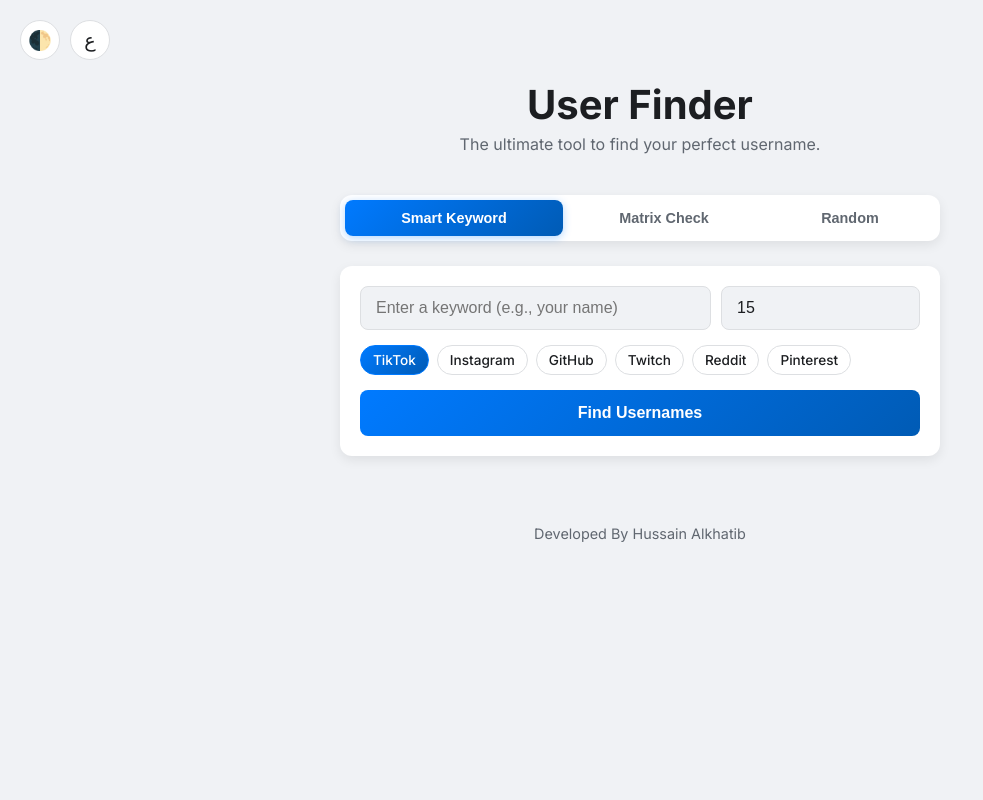
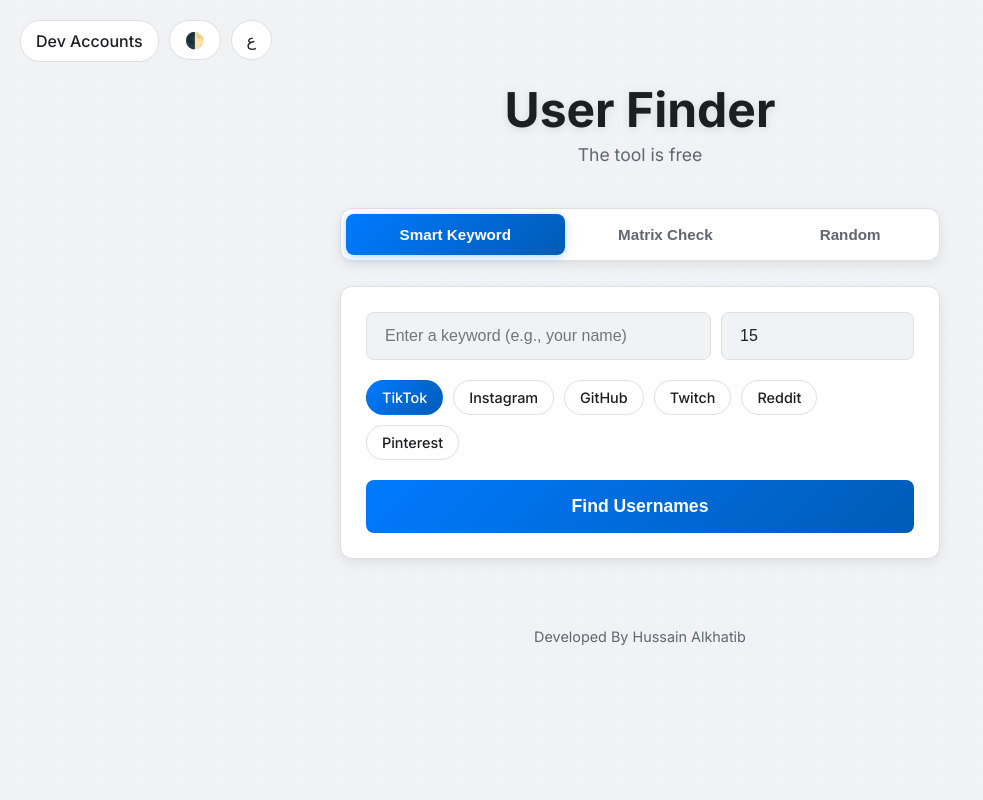
Before and after one commit to HussainAlkhatib/user.finder.web, a Flask app: page / in a window 1280 px wide. Shown: the whole page, without its empty margins (0-983 px from the left). Run offline with Flask 3, Linux system fonts and the light colour scheme.

Commit message:
تحديث تصميم الموقع وإضافة ميزات جديدة

```diff
--- a/app.py
+++ b/app.py
@@ -1,50 +1,10 @@
 from flask import Flask, render_template, request, jsonify
-import requests
-import random
-import string
 from concurrent.futures import ThreadPoolExecutor, as_completed
 
+# Import shared logic from the new core module
+from core import check_username, generate_smart_variations, PLATFORMS
+
 app = Flask(__name__)
-
-# =================================================================================
-#  CORE CHECKING LOGIC
-# =================================================================================
-
-PLATFORMS = {
-    "TikTok": {"name": "TikTok", "url_template": "https://www.tiktok.com/@{}"},
-    "Instagram": {"name": "Instagram", "url_template": "https://www.instagram.com/{}/"},
-    "GitHub": {"name": "GitHub", "url_template": "https://www.github.com/{}"},
-    "Twitch": {"name": "Twitch", "url_template": "https://www.twitch.tv/{}"},
-    "Reddit": {"name": "Reddit", "url_template": "https://www.reddit.com/user/{}"},
-    "Pinterest": {"name": "Pinterest", "url_template": "https://www.pinterest.com/{}/"},
-}
-
-HEADERS = {
-    'User-Agent': 'Mozilla/5.0 (Windows NT 10.0; Win64; x64) AppleWebKit/537.36 (KHTML, like Gecko) Chrome/91.0.4472.124 Safari/537.36'
-}
-
-def check_username(username, platform_info):
-    url = platform_info["url_template"].format(username)
-    try:
-        response = requests.get(url, headers=HEADERS, timeout=3)
-        if response.status_code == 404:
-            return username
-    except requests.exceptions.RequestException:
-        pass
-    return None
-
-def generate_smart_variations(keyword, max_length):
-    variations = {keyword}
-    leetspeak = {'a': '4', 'e': '3', 'o': '0', 'l': '1', 's': '5', 't': '7'}
-    leet_word = ''.join([leetspeak.get(char.lower(), char) for char in keyword])
-    if leet_word != keyword: variations.add(leet_word)
-    suffixes = ['_tv', '_gg', '_pro', 'x', 'yt', 'dev', 'xd', 'gaming']
-    prefixes = ['pro_', 'im', 'the_', 'real_', 'its']
-    for s in suffixes: variations.add(f"{keyword}{s}")
-    for p in prefixes: variations.add(f"{p}{keyword}")
-    variations.add(keyword + keyword[-1])
-    for _ in range(50): variations.add(f"{keyword}{random.randint(1,999)}")
-    return [v for v in variations if len(v) <= max_length]
 
 # =================================================================================
 #  FLASK API ENDPOINTS
@@ -53,6 +13,11 @@
 @app.route('/')
 def index():
     return render_template('index.html')
+
+@app.route('/api/platforms')
+def api_platforms():
+    # New endpoint to provide the list of supported platforms to the frontend
+    return jsonify(list(PLATFORMS.keys()))
 
 @app.route('/api/check', methods=['POST'])
 def api_check():
@@ -78,6 +43,7 @@
             if mode == 'random':
                 length = int(data.get('length', 5))
                 count = int(data.get('count', 10))
+                import random, string # Keep local imports if only used here
                 usernames_to_check = {''.join(random.choices(string.ascii_lowercase + string.digits, k=length)) for _ in range(count * 20)}
 
             elif mode == 'smart':
--- a/static/script.js
+++ b/static/script.js
@@ -4,7 +4,7 @@
     const translations = {
         en: {
             pageTitle: 'User Finder',
-            pageSubtitle: 'The ultimate tool to find your perfect username.',
+            pageSubtitle: 'The tool is free',
             smartModeBtn: 'Smart Keyword',
             matrixModeBtn: 'Matrix Check',
             randomModeBtn: 'Random',
@@ -23,7 +23,7 @@
         },
         ar: {
             pageTitle: 'باحث اليوزرات',
-            pageSubtitle: 'الأداة المثالية لإيجاد اسم المستخدم المثالي لك.',
+            pageSubtitle: 'الأداة مجانية',
             smartModeBtn: 'بحث ذكي بالكلمة',
             matrixModeBtn: 'فحص شامل',
             randomModeBtn: 'بحث عشوائي',
@@ -42,8 +42,6 @@
         }
     };
 
-    const PLATFORMS = ["TikTok", "Instagram", "GitHub", "Twitch", "Reddit", "Pinterest"];
-
     // --- Element Selections ---
     const themeToggleButton = document.getElementById('theme-toggle');
     const langToggleButton = document.getElementById('lang-toggle');
@@ -58,7 +56,8 @@
 
     // --- State Management ---
     let activeMode = 'smart';
-    let selectedPlatform = PLATFORMS[0];
+    let availablePlatforms = [];
+    let selectedPlatform = '';
     let currentLang = 'en';
     let currentTheme = 'light';
 
@@ -98,22 +97,29 @@
     }
 
     // --- INITIALIZATION ---
-    function initialize() {
+    async function initialize() {
         // Load saved settings
         const savedTheme = localStorage.getItem('theme') || 'light';
         const savedLang = localStorage.getItem('language') || 'en';
         setTheme(savedTheme);
         setLanguage(savedLang);
 
-        initializePlatformPills();
-        updateActiveMode();
+        try {
+            const response = await fetch('/api/platforms');
+            availablePlatforms = await response.json();
+            if (availablePlatforms.length > 0) {
+                selectedPlatform = availablePlatforms[0];
+            }
+            initializePlatformPills();
+            updateActiveMode();
+        } catch (error) {
+            console.error("Failed to fetch platforms:", error);
+        }
     }
 
     function initializePlatformPills() {
         const pillContainers = document.querySelectorAll('.platform-pills');
-        pillContainers.forEach(container => {
-            container.innerHTML = '';
-            PLATFORMS.forEach(platform => {
+        pillContainers.forEach(container => { container.innerHTML = ''; availablePlatforms.forEach(platform => {
                 const pill = document.createElement('div');
                 pill.className = 'platform-pill';
                 pill.textContent = platform;
--- a/static/style.css
+++ b/static/style.css
@@ -27,6 +27,8 @@
 body {
     font-family: var(--font-family-en);
     background-color: var(--background-color);
+    background-image: linear-gradient(to right, rgba(255, 255, 255, 0.05) 1px, transparent 1px), linear-gradient(to bottom, rgba(255, 255, 255, 0.05) 1px, transparent 1px);
+    background-size: 20px 20px;
     color: var(--primary-text);
     margin: 0;
     padding: 20px;
@@ -52,23 +54,28 @@
 }
 
 .control-btn {
-    width: 40px;
+    width: auto;
     height: 40px;
-    border-radius: 50%;
+    padding: 0 15px;
+    border-radius: 20px;
     border: 1px solid var(--border-color);
     background-color: var(--card-background);
     color: var(--primary-text);
-    font-size: 1.2rem;
+    font-size: 1rem;
+    font-weight: 500;
     cursor: pointer;
     display: flex;
     justify-content: center;
     align-items: center;
     transition: all var(--transition-speed) ease;
+    text-decoration: none;
 }
 
 .control-btn:hover {
-    transform: translateY(-2px);
+    transform: translateY(-2px) scale(1.05);
     box-shadow: var(--card-shadow);
+    border-color: var(--accent-color);
+    color: var(--accent-color);
 }
 
 .container {
@@ -86,14 +93,15 @@
 }
 
 .site-header h1 {
-    font-size: 2.5rem;
+    font-size: 3rem;
     font-weight: 700;
     color: var(--primary-text);
     margin: 0;
+    text-shadow: 0 2px 8px rgba(0, 0, 0, 0.1);
 }
 
 .site-header p {
-    font-size: 1rem;
+    font-size: 1.1rem;
     color: var(--secondary-text);
     margin-top: 5px;
 }
@@ -107,12 +115,13 @@
     box-shadow: var(--card-shadow);
     animation: fadeInUp 0.5s ease-out;
     transition: background-color var(--transition-speed) ease;
+    border: 1px solid var(--border-color);
 }
 
 .mode-btn {
     flex-grow: 1;
-    padding: 10px 15px;
-    font-size: 0.9rem;
+    padding: 12px 18px;
+    font-size: 0.95rem;
     font-weight: 600;
     text-align: center;
     background-color: transparent;
@@ -134,10 +143,11 @@
     flex-direction: column;
     gap: 15px;
     background-color: var(--card-background);
-    padding: 20px;
+    padding: 25px;
     border-radius: var(--card-radius);
     box-shadow: var(--card-shadow);
     transition: background-color var(--transition-speed) ease;
+    border: 1px solid var(--border-color);
 }
 
 .search-form.active-form {
@@ -152,7 +162,7 @@
 
 .input-group input {
     flex-grow: 1;
-    padding: 12px 15px;
+    padding: 14px 18px;
     font-size: 1rem;
     border: 1px solid var(--border-color);
     border-radius: 8px;
@@ -164,18 +174,19 @@
 .input-group input:focus {
     outline: none;
     border-color: var(--accent-color);
-    box-shadow: 0 0 0 3px rgba(0, 122, 255, 0.1);
+    box-shadow: 0 0 0 4px rgba(0, 122, 255, 0.15);
 }
 
 .platform-pills {
     display: flex;
     flex-wrap: wrap;
-    gap: 8px;
+    gap: 10px;
+    margin-top: 5px;
 }
 
 .platform-pill {
-    padding: 6px 12px;
-    font-size: 0.85rem;
+    padding: 8px 15px;
+    font-size: 0.9rem;
     font-weight: 500;
     border: 1px solid var(--border-color);
     border-radius: 20px;
@@ -186,12 +197,12 @@
 .platform-pill.selected {
     background: var(--accent-gradient);
     color: white;
-    border-color: var(--accent-color);
+    border-color: transparent;
 }
 
 .submit-btn {
-    padding: 14px;
-    font-size: 1rem;
+    padding: 16px;
+    font-size: 1.1rem;
     font-weight: 600;
     color: white;
     background: var(--accent-gradient);
@@ -199,11 +210,12 @@
     border-radius: 8px;
     cursor: pointer;
     transition: transform 0.2s ease, box-shadow 0.2s ease;
+    margin-top: 5px;
 }
 
 .submit-btn:hover {
-    transform: translateY(-2px);
-    box-shadow: 0 4px 12px rgba(0, 122, 255, 0.25);
+    transform: translateY(-3px);
+    box-shadow: 0 6px 15px rgba(0, 122, 255, 0.3);
 }
 
 .results-container {
@@ -222,11 +234,12 @@
     align-items: center;
     animation: resultFadeInUp 0.5s ease-out;
     transition: all var(--transition-speed) ease;
+    border: 1px solid var(--border-color);
 }
 
 .result-card:hover, .matrix-result-card:hover {
-    transform: translateY(-3px);
-    box-shadow: 0 6px 16px rgba(0, 0, 0, 0.1);
+    transform: translateY(-4px);
+    box-shadow: 0 8px 20px rgba(0, 0, 0, 0.12);
 }
 
 .result-card .username, .matrix-result-card .platform-name {
--- a/templates/index.html
+++ b/templates/index.html
@@ -13,13 +13,14 @@
 <body>
 
     <div class="top-controls">
-        <button id="theme-toggle" class="control-btn">🌓</button>
-        <button id="lang-toggle" class="control-btn">ع</button>
+        <a href="https://guns.lol/7uh9" target="_blank" class="control-btn">Dev Accounts</a>
+        <button id="theme-toggle" class="control-btn" aria-label="Toggle theme">🌓</button>
+        <button id="lang-toggle" class="control-btn" aria-label="Toggle language">ع</button>
     </div>
 
     <div class="container">
         <header class="site-header">
-            <h1 data-translate-key="pageTitle">User Finder</h1>
+            <h1 data-translate-key="pageTitle">UserFinder</h1>
             <p data-translate-key="pageSubtitle">The ultimate tool to find your perfect username.</p>
         </header>
 
@@ -70,7 +71,7 @@
     </div>
 
     <footer class="site-footer-credit">
-        <p data-translate-key="footerText">Developed With ❤️ By Hussain Alkhatib</p>
+        <p data-translate-key="footerText">Developed By Hussain Alkhatib</p>
     </footer>
 
 </body>
```
Also changed, not shown: core.py (added, +43 -0 lines).
